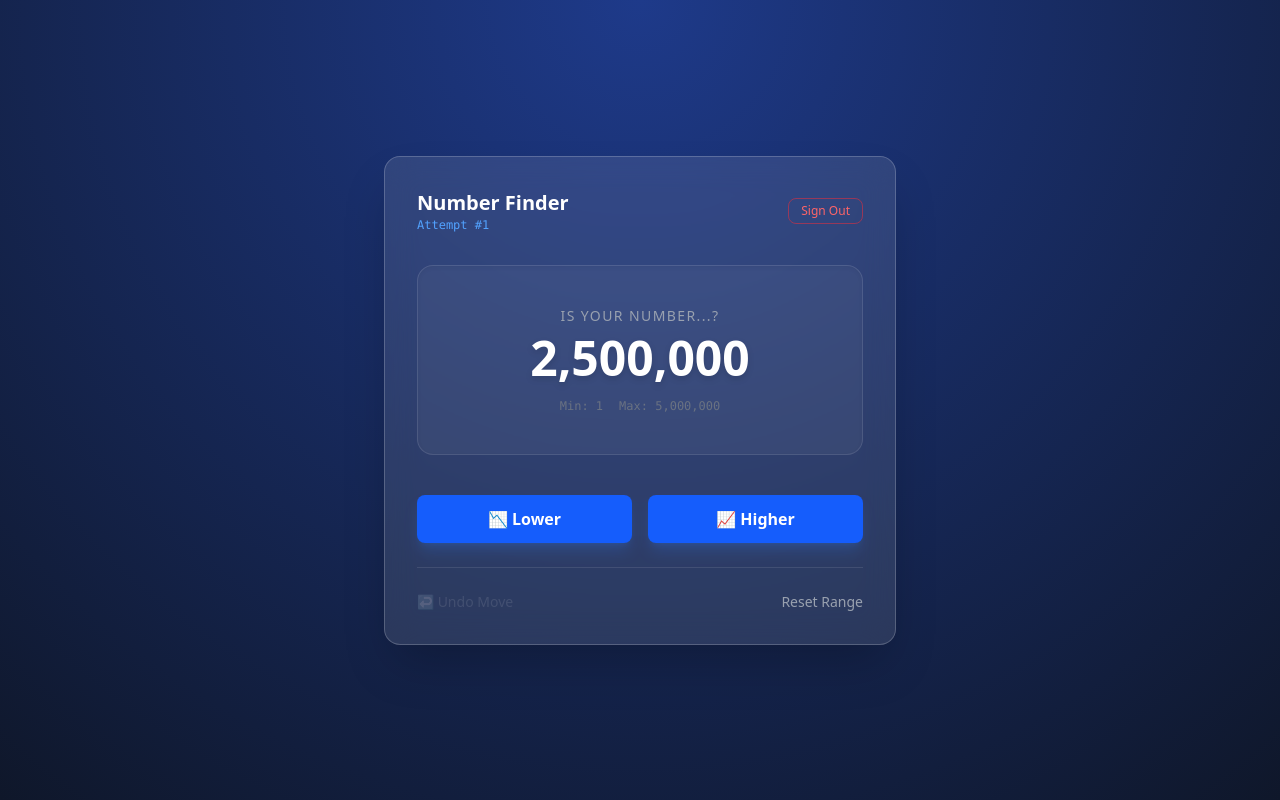
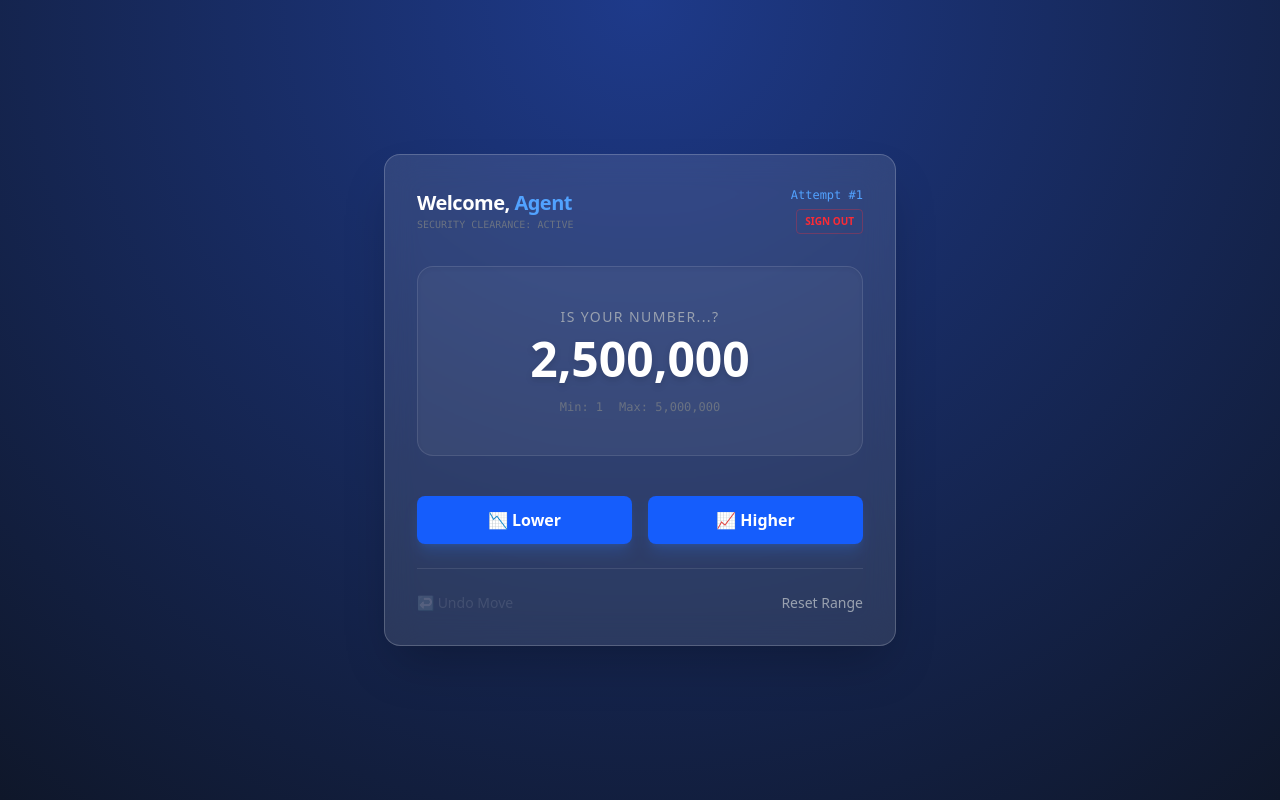
Before and after one commit to saifGTA007/bank-robbery, a Next.js app: page /calculator in a window 1280 px wide. Built offline with nearby package versions, Linux system fonts and the light colour scheme; no server answers.

Commit message:
added new route

```diff
--- /dev/null
+++ b/src/app/api/me/route.ts
@@ -0,0 +1,32 @@
+import { NextResponse } from 'next/server';
+import { prisma } from '@/lib/prisma';
+import { cookies } from 'next/headers';
+
+export async function GET() {
+  try {
+    // 1. Await the cookies (This fixes your TS2339 error)
+    const cookieStore = await cookies();
+
+    // 2. Get the userId from your session cookie
+    // Note: Make sure 'userId' matches the name you used in your Sign-in/Register logic
+    const userId = cookieStore.get('userId')?.value;
+
+    if (!userId) {
+      return NextResponse.json({ name: 'Agent' }, { status: 200 });
+    }
+
+    // 3. Fetch the name from the database
+    const user = await prisma.user.findUnique({
+      where: { id: userId },
+      select: { name: true }
+    });
+
+    return NextResponse.json({
+      name: user?.name || 'Agent'
+    });
+
+  } catch (error) {
+    console.error("Identity API Error:", error);
+    return NextResponse.json({ name: 'Agent' }, { status: 500 });
+  }
+}
--- a/src/app/calculator/page.tsx
+++ b/src/app/calculator/page.tsx
@@ -1,7 +1,10 @@
 'use client';
-import { useState } from 'react';
+import { useState, useEffect } from 'react';
 
 export default function CalculatorPage() {
+  // --- New State for User Personalization ---
+  const [userName, setUserName] = useState<string>('Agent');
+
   // Binary Search State
   const [range, setRange] = useState({ min: 1, max: 5000000 });
   const [currentGuess, setCurrentGuess] = useState(2500000);
@@ -9,6 +12,22 @@ export default function CalculatorPage() {
   const [isCooldown, setIsCooldown] = useState(false);
 
   const attempts = history.length + 1;
+
+  // --- Fetch User Name on Load ---
+  useEffect(() => {
+    async function fetchUser() {
+      try {
+        const res = await fetch('/api/user/me'); // We need this endpoint to return { name: "UserX" }
+        if (res.ok) {
+          const data = await res.json();
+          if (data.name) setUserName(data.name);
+        }
+      } catch (e) {
+        console.error("Failed to fetch user name");
+      }
+    }
+    fetchUser();
+  }, []);
 
   // Global Logout Function
   const handleLogout = async () => {
@@ -19,27 +38,20 @@ export default function CalculatorPage() {
   // Binary Search Move Logic
   const makeMove = (newMin: number, newMax: number) => {
     if (isCooldown || newMin > newMax) return;
-
-    // Save current state to history for the "Undo" button
     setHistory([...history, { ...range, guess: currentGuess }]);
-
     const nextGuess = Math.floor((newMin + newMax) / 2);
     setRange({ min: newMin, max: newMax });
     setCurrentGuess(nextGuess);
-
-    // Trigger Cooldown
     setIsCooldown(true);
-    setTimeout(() => setIsCooldown(false), 500); // 0.5s cooldown
+    setTimeout(() => setIsCooldown(false), 500);
   };
 
   const handleUndo = () => {
     if (history.length === 0 || isCooldown) return;
-
     const previousState = history[history.length - 1];
     setRange({ min: previousState.min, max: previousState.max });
     setCurrentGuess(previousState.guess);
     setHistory(history.slice(0, -1));
-
     setIsCooldown(true);
     setTimeout(() => setIsCooldown(false), 500);
   };
@@ -54,22 +66,26 @@ export default function CalculatorPage() {
     <main className="flex items-center justify-center min-h-screen p-4">
       <div className="glass-card p-8 w-full max-w-lg relative overflow-hidden">
 
-        {/* Header */}
+        {/* Updated Header with Welcome Message */}
         <div className="flex justify-between items-center mb-8">
           <div>
-            <h2 className="text-xl font-bold text-white">Number Finder</h2>
-            <p className="text-xs text-blue-400 font-mono">Attempt #{attempts}</p>
+            <h2 className="text-xl font-bold text-white tracking-tight">
+              Welcome, <span className="text-blue-400">{userName}</span>
+            </h2>
+            <p className="text-[10px] uppercase text-gray-500 font-mono">Security Clearance: Active</p>
           </div>
-          <button
-            onClick={handleLogout}
-            className="text-xs border border-red-500/50 text-red-400 px-3 py-1 rounded-lg hover:bg-red-500/10 transition-all"
-          >
-            Sign Out
-          </button>
+          <div className="text-right">
+             <p className="text-xs text-blue-400 font-mono mb-1">Attempt #{attempts}</p>
+             <button
+                onClick={handleLogout}
+                className="text-[10px] uppercase font-bold border border-red-500/30 text-red-500 px-2 py-1 rounded hover:bg-red-500/10 transition-all"
+             >
+                Sign Out
+             </button>
+          </div>
         </div>
 
         {/* The Guess Display */}
-
         <div className="text-center mb-10 bg-white/5 py-10 rounded-2xl border border-white/10 shadow-inner">
           <p className="text-gray-400 text-sm uppercase tracking-widest mb-2">Is your number...?</p>
           <p className="text-5xl font-bold text-white tabular-nums drop-shadow-md">
@@ -86,14 +102,14 @@ export default function CalculatorPage() {
           <button
             disabled={isCooldown || currentGuess <= range.min}
             onClick={() => makeMove(range.min, currentGuess - 1)}
-            className={`btn-primary bg-blue-600 hover:bg-blue-500 disabled:opacity-50 disabled:cursor-not-allowed`}
+            className="btn-primary bg-blue-600 hover:bg-blue-500 disabled:opacity-50 disabled:cursor-not-allowed py-4 rounded-xl font-bold"
           >
             📉 Lower
           </button>
           <button
             disabled={isCooldown || currentGuess >= range.max}
             onClick={() => makeMove(currentGuess + 1, range.max)}
-            className="btn-primary bg-indigo-600 hover:bg-indigo-500 disabled:opacity-50 disabled:cursor-not-allowed"
+            className="btn-primary bg-indigo-600 hover:bg-indigo-500 disabled:opacity-50 disabled:cursor-not-allowed py-4 rounded-xl font-bold"
           >
             📈 Higher
           </button>
@@ -104,13 +120,13 @@ export default function CalculatorPage() {
           <button
             onClick={handleUndo}
             disabled={history.length === 0 || isCooldown}
-            className="text-sm text-gray-400 hover:text-white disabled:opacity-20 flex items-center gap-2"
+            className="text-sm text-gray-400 hover:text-white disabled:opacity-20 flex items-center gap-2 transition-colors"
           >
             ↩ Undo Move
           </button>
           <button
             onClick={resetGame}
-            className="text-sm text-gray-400 hover:text-white"
+            className="text-sm text-gray-400 hover:text-white transition-colors"
           >
             Reset Range
           </button>
```
